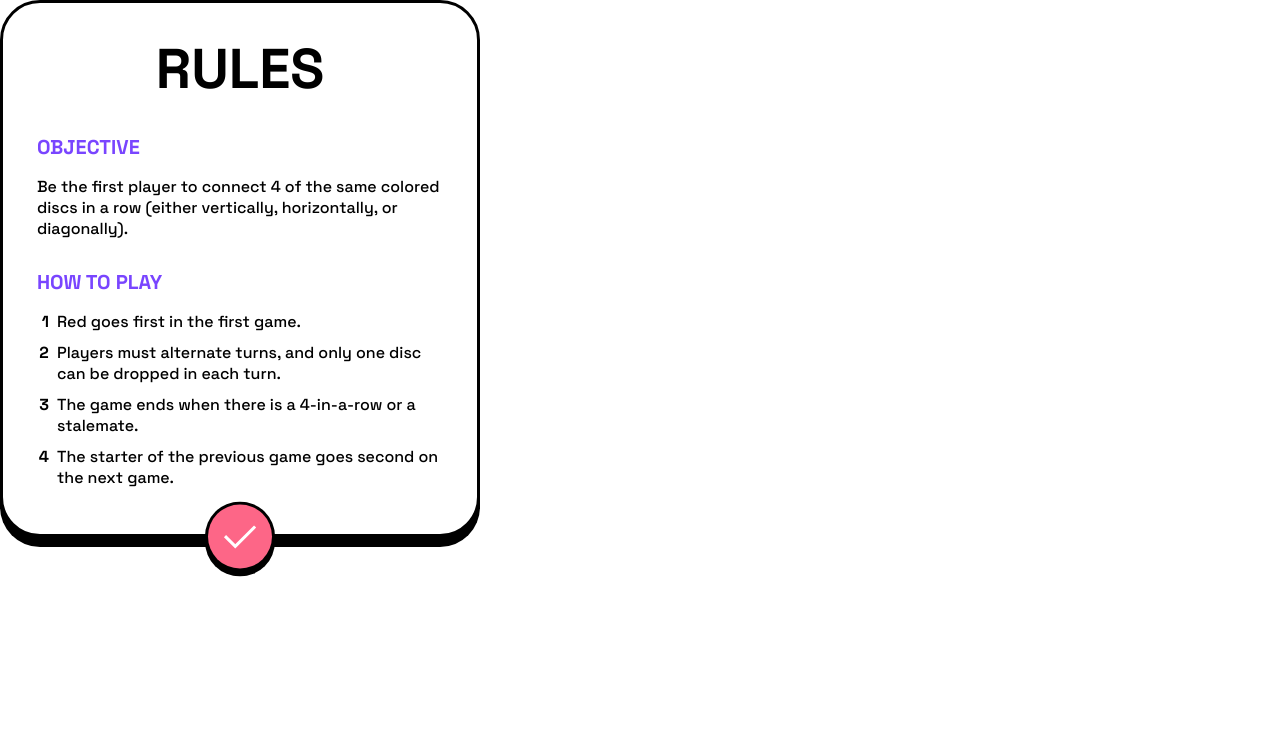
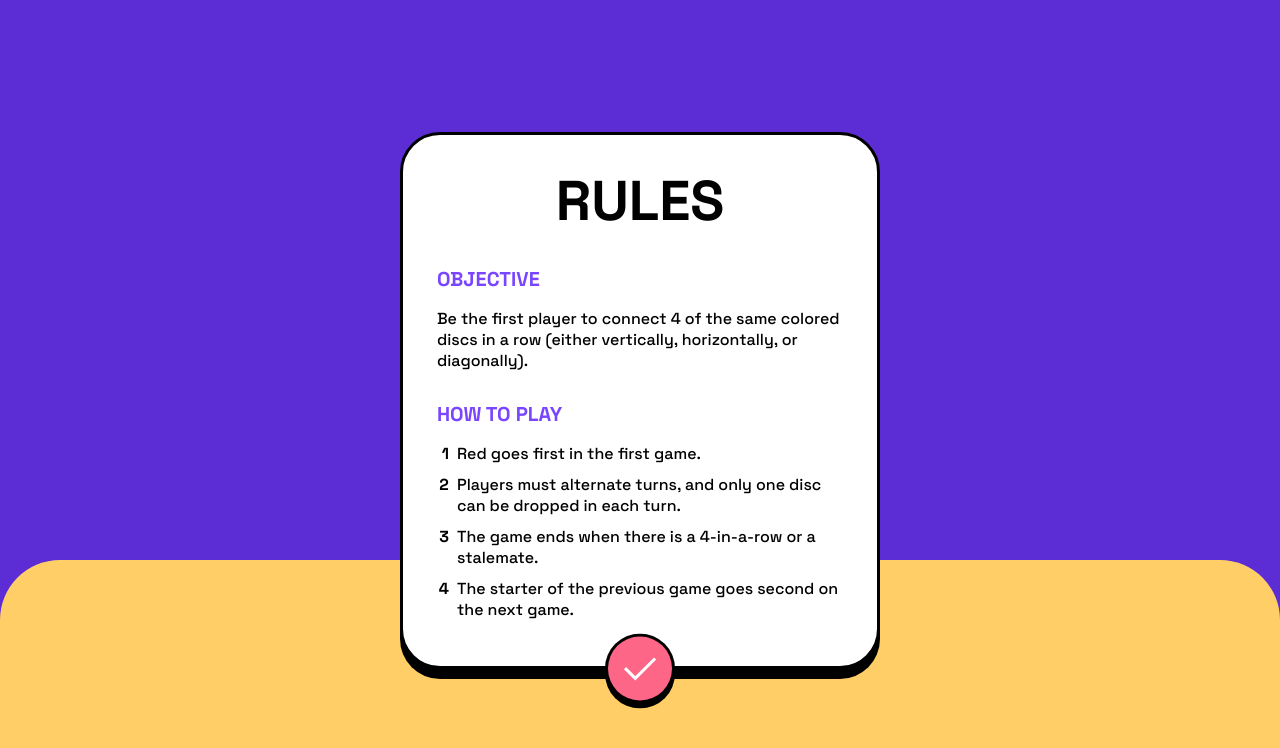
Before and after one commit to bartektricks/connect-four-fm, a React (Vite) app: page / in a window 1280 px wide. Shown: the top 748 px of the page. Built offline with nearby package versions, Linux system fonts and the light colour scheme.

Commit message:
Create BoardBackground component.

```diff
--- a/src/App.tsx
+++ b/src/App.tsx
@@ -1,9 +1,12 @@
+import BoardBackground from "components/board-background/BoardBackground";
 import RulesBlock from "components/rules-block/RulesBlock";
 
 function App() {
   return (
     <div className="App">
-      <RulesBlock />
+      <BoardBackground subBackgroundColor="yellow">
+        <RulesBlock />
+      </BoardBackground>
     </div>
   );
 }
--- /dev/null
+++ b/src/components/board-background/BoardBackground.module.scss
@@ -0,0 +1,31 @@
+@use "../../styles/variables.module.scss" as var;
+
+.boardBackground {
+  position: relative;
+  display: flex;
+  align-items: center;
+  justify-content: center;
+  width: 100vw;
+  height: 100vh;
+  padding: 2rem;
+  background-color: var(--background-color);
+}
+
+.subBackground {
+  --subbg-radius: var(--radius-lg);
+
+  position: absolute;
+  bottom: 0;
+  left: 0;
+  right: 0;
+  height: 24rem;
+  background-color: var(--background-color);
+  border-top-right-radius: var(--subbg-radius);
+  border-top-left-radius: var(--subbg-radius);
+
+  @media (min-width: var.$desktop) {
+    --subbg-radius: var(--radius-md);
+
+    height: 20rem;
+  }
+}
--- /dev/null
+++ b/src/components/board-background/BoardBackground.tsx
@@ -0,0 +1,31 @@
+import type { PropsWithChildren } from "react";
+import type { Background } from "utils/getTextAndBackgroundColor";
+import getTextAndBackgroundColor from "utils/getTextAndBackgroundColor";
+import styles from "./BoardBackground.module.scss";
+
+type BoardBackgroundProps = {
+  backgroundColor?: Extract<Background, "dark-purple" | "purple">;
+  subBackgroundColor?: Extract<Background, "dark-purple" | "yellow" | "pink">;
+};
+
+const BoardBackground = ({
+  children,
+  subBackgroundColor,
+  backgroundColor,
+}: PropsWithChildren<BoardBackgroundProps>) => {
+  const backgroundStyles = getTextAndBackgroundColor(
+    backgroundColor || "dark-purple"
+  );
+  const subBackgroundStyles = subBackgroundColor
+    ? getTextAndBackgroundColor(subBackgroundColor)
+    : {};
+
+  return (
+    <section className={styles.boardBackground} style={backgroundStyles}>
+      <span className={styles.subBackground} style={subBackgroundStyles} />
+      {children}
+    </section>
+  );
+};
+
+export default BoardBackground;
--- a/src/components/rules-block/RulesBlock.tsx
+++ b/src/components/rules-block/RulesBlock.tsx
@@ -1,12 +1,14 @@
 import CircleButton from "components/circle-button/CircleButton";
 import Text from "components/text/Text";
 import sharedStyles from "styles/roundedBox.module.scss";
+import getTextAndBackgroundColor from "utils/getTextAndBackgroundColor";
 import styles from "./RulesBlock.module.scss";
 
 const RulesBlock = () => {
   return (
     <div
       className={`${sharedStyles.roundedBox} ${sharedStyles.large} ${styles.rulesBlock}`}
+      style={getTextAndBackgroundColor("white")}
     >
       <Text
         tag="h1"
--- a/src/styles/globals.scss
+++ b/src/styles/globals.scss
@@ -23,6 +23,10 @@
   --background-color: var(--white);
   --hover-color: var(--dark-purple);
 
+  --radius-sm: 2rem;
+  --radius-md: 4rem;
+  --radius-lg: 6rem;
+
   font-family: SpaceGrotesk, Avenir, Helvetica, Arial, sans-serif;
   font-size: 62.5%;
 
--- a/src/styles/roundedBox.module.scss
+++ b/src/styles/roundedBox.module.scss
@@ -1,3 +1,5 @@
+@use "../styles/variables.module.scss" as var;
+
 .roundedBox {
   --box-outline-color: var(--black);
 
@@ -7,12 +9,12 @@
   background-color: var(--background-color);
   color: var(--text-color);
   border: 0.3rem solid var(--box-outline-color);
-  border-radius: 2rem;
+  border-radius: var(--radius-sm);
   box-shadow: 0 1rem 0 0 var(--box-outline-color);
 }
 
 .large {
-  border-radius: 4rem;
+  border-radius: var(--radius-md);
 }
 
 .isHoverable {
--- a/src/utils/getTextAndBackgroundColor.ts
+++ b/src/utils/getTextAndBackgroundColor.ts
@@ -2,7 +2,7 @@ import type { CSSProperties } from "react";
 
 const whiteTextBackgrounds = ["pink", "purple"];
 
-export type Background = "white" | "yellow" | "pink" | "purple";
+export type Background = "white" | "yellow" | "pink" | "purple" | "dark-purple";
 
 export default function getTextAndBackgroundColor(backgroundColor: Background) {
   return {
```
